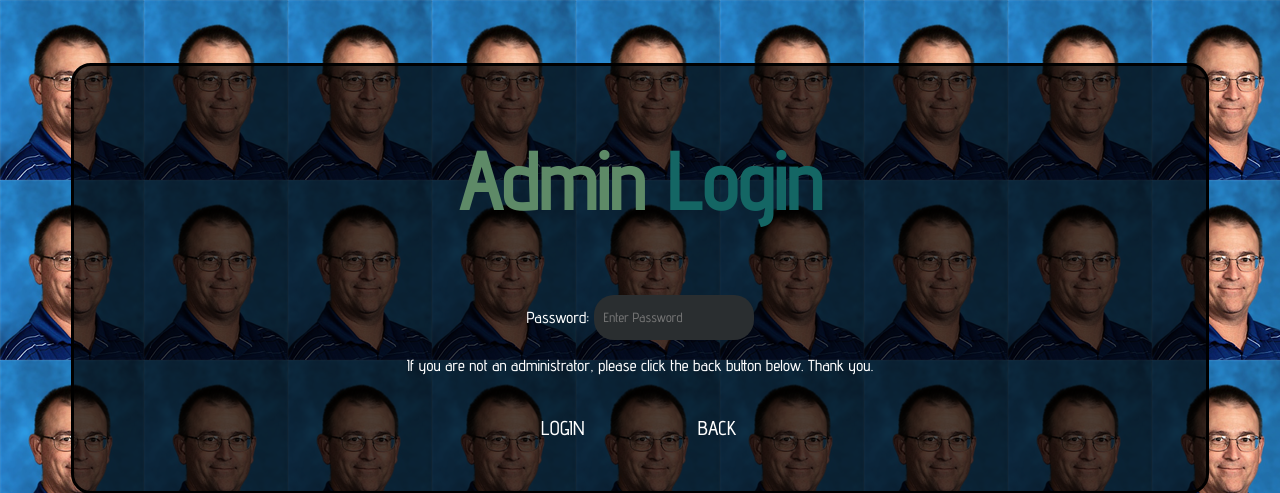
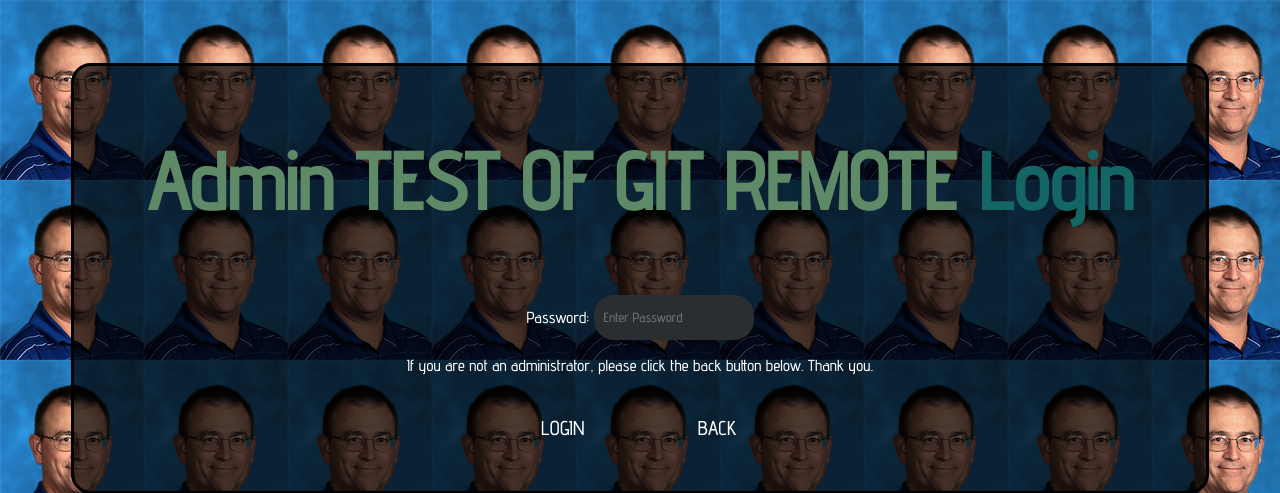
Before and after one commit to SomeStooges/MathRelay3, a PHP site: page /admin_login.php in a window 1280 px wide. Shown: the top 493 px of the page. Run offline with PHP 8.4, Linux system fonts and the light colour scheme; some libraries are stand-ins or nearby versions.

Commit message:
testing git remote on server

```diff
--- a/admin_login.php
+++ b/admin_login.php
@@ -10,7 +10,7 @@
 
 	<body style="text-align:center">
 	<section>
-		<h1><span id= "one">Admin</span><span id="two"> Login</span></h1>
+		<h1><span id= "one">Admin TEST OF GIT REMOTE</span><span id="two"> Login</span></h1>
 		<p> Password: <input type = "password" name= "password" placeholder="Enter Password" id='adminPassword'>
 		<br>
 		<p style="color: red" id="passErr"></p>
```
